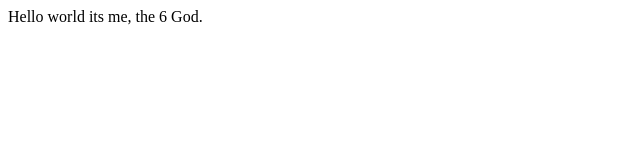
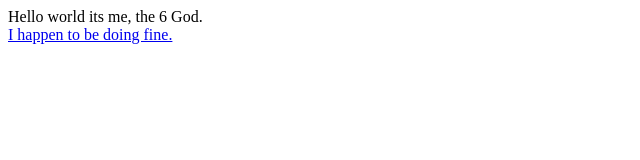
Before and after one commit to drakevittitow/HelloWorld, a plain HTML site: page index.html in a window 1280 px wide. Shown: the whole page, without its empty margins (0-640 px from the left). Drawn offline with Linux system fonts and the light colour scheme.

Commit message:
Create Link

```diff
--- a/index.html
+++ b/index.html
@@ -9,5 +9,8 @@
     <div>
 Hello world its me, the 6 God.
     </div>
+    <a href="how-are-you">
+      I happen to be doing fine.
+    </a>
   </body>
 </html>
```
